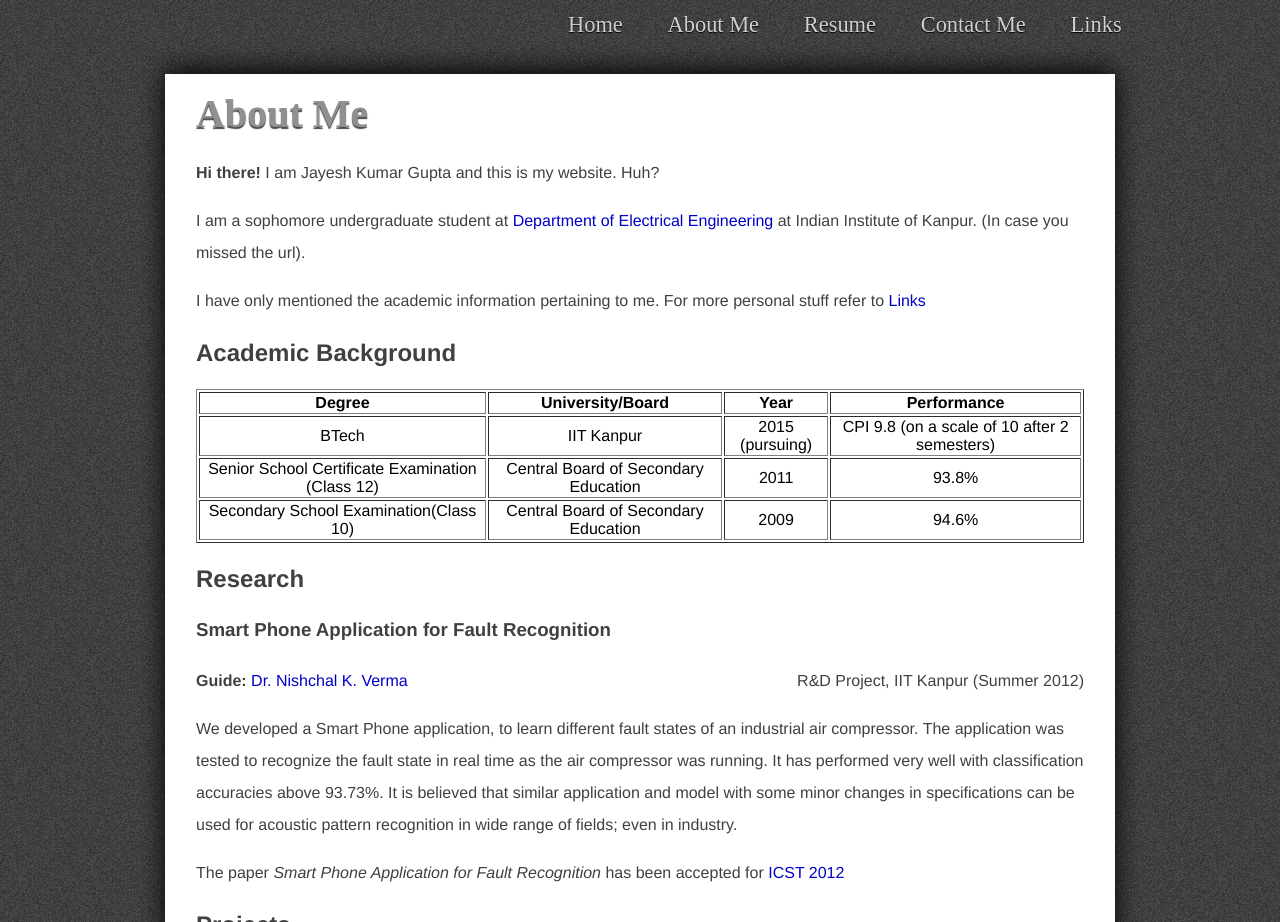
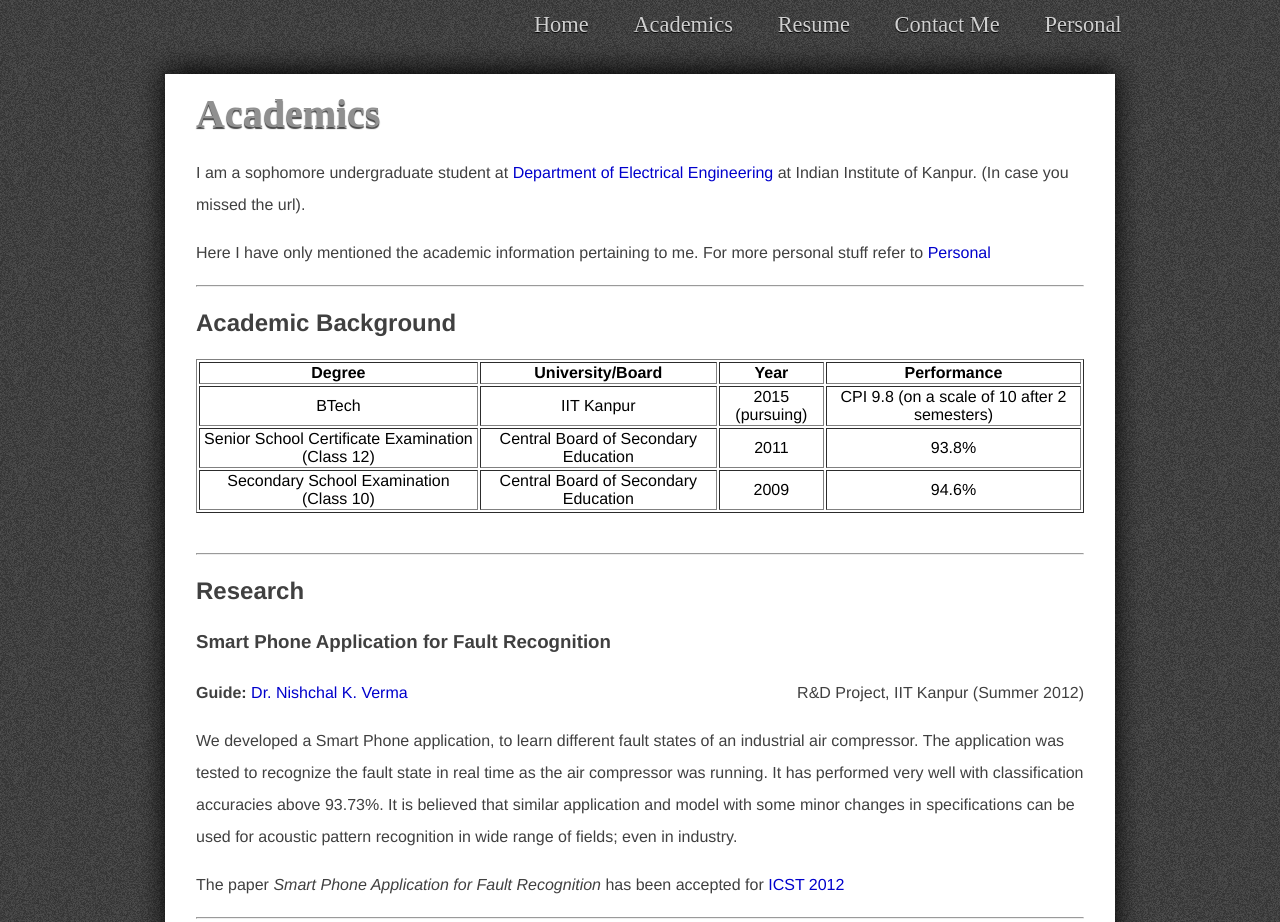
Before and after one commit to rejuvyesh/homepage_old, a plain HTML site: page acads.html in a window 1280 px wide. Shown: the top 922 px of the page. Drawn offline with Linux system fonts and the light colour scheme.

Commit message:
Some more minor edits; Built the Academic page

```diff
--- a/acads.html
+++ b/acads.html
@@ -1,6 +1,6 @@
 <html>
   <head>
-    <title>Jayesh Kumar Gupta :: About</title>
+    <title>Jayesh Kumar Gupta :: Academics</title>
     <meta name="keywords" content="jayesh,jayesh kumar gupta, rejuvyesh, writing,
                                    technology, music, linux, ubuntu,
                                    iitk, iit kanpur">
@@ -25,10 +25,10 @@
                   <tr>
                     <td style="padding: 12px 0px 0px 12px;">
                       <ul class="navigation-bar">
-                        <li><a href="">Links</a></li>
-                        <li><a href="">Contact Me</a></li>
+                        <li><a href="personal.html">Personal</a></li>
+                        <li><a href="contact.html">Contact Me</a></li>
                         <li><a href="">Resume</a></li>
-                        <li><a href="">About Me</a></li>
+                        <li><a href="acads.html">Academics</a></li>
                         <li><a href="index.html">Home</a></li>
 
                   </ul></td></tr>
@@ -38,22 +38,21 @@
                   <tr>
                     <td background="shadowmain.png" class="gray legible" style="padding: 0px 60px;">
 
-                      <p ><h1>About Me</h1> </p>
+                      <p ><h1>Academics</h1> </p>
 
-                      <p><strong>Hi there! </strong> I am Jayesh Kumar
-                        Gupta and this is my website. Huh?</p>
 
-                      I am a sophomore undergraduate
+                      <p>I am a sophomore undergraduate
                       student
                       at <a href="http://www.iitk.ac.in/ee/">Department
                         of Electrical Engineering</a> at Indian
                       Institute of Kanpur. (In case you missed the
-                      url).
+                      url).</p>
 
-                      <p>I have only mentioned the academic
+                      <p>Here I have only mentioned the academic
                         information pertaining to me. For more personal
-                        stuff refer to <a href="link.html">Links</a></p>
+                        stuff refer to <a href="link.html">Personal</a></p>
 
+                      <hr class="shadow"/>
                       <h2>Academic Background</h2>
 
                       <table border="1" style="text-align:center">
@@ -77,7 +76,7 @@
 		          <td>93.8%</td>
 		        </tr>
 		        <tr>
-		          <td>Secondary School Examination(Class 10)</td>
+		          <td>Secondary School Examination <br/> (Class 10)</td>
 		          <td>Central Board of Secondary Education</td>
 
 		          <td>2009</td>
@@ -85,7 +84,8 @@
 		        </tr>
 		      </table>
 
-
+                      <br />
+                       <hr class="shadow"/>
 
                       <h2>Research</h2>
                       <h3> Smart Phone Application for Fault
@@ -107,6 +107,8 @@
                         Recognition</em> has been accepted
                         for <a href="http://seat.massey.ac.nz/conferences/icst2012/">ICST 2012</a> </p>
 
+                       <hr class="shadow"/>
+
                       <h2>Projects</h2>
                       <h3>Human vs. Computer Ping Pong Game in
                         Python</h3>
@@ -121,6 +123,8 @@
                         utilized
                         the <a href="http://en.wikipedia.org/wiki/Pygame">pygame</a>
                         module to implement the interface.</p>
+
+                       <hr class="shadow"/>
 
                       <h2>Major Courses</h2>
                       <div style="float:right">
@@ -154,8 +158,6 @@
 
 </div>
 
-
-
 </td></tr>
 <tr><!--5-->
   <td align="center"><img src="shadowbot.png" width="1008" height="60"
```
Also changed, not shown: index.html (+15 -7 lines), personal.html (added).
